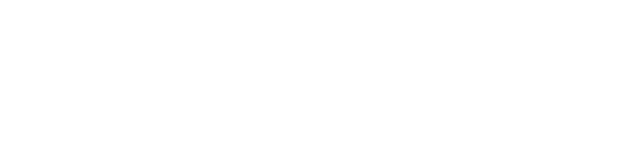
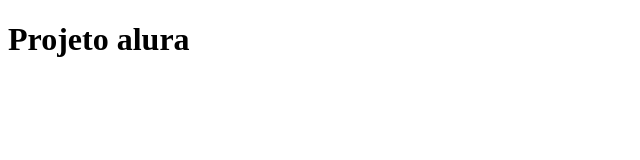
Before and after one commit to erikpohlmann2/curso-git, a plain HTML site: page index.html in a window 1280 px wide. Shown: the whole page, without its empty margins (0-640 px from the left). Drawn offline with Linux system fonts and the light colour scheme.

Commit message:
titulo pagina

```diff
--- a/index.html
+++ b/index.html
@@ -7,6 +7,7 @@
     <title>Document</title>
 </head>
 <body>
+    <h1>Projeto alura</h1>
 
 </body>
 </html>
```
